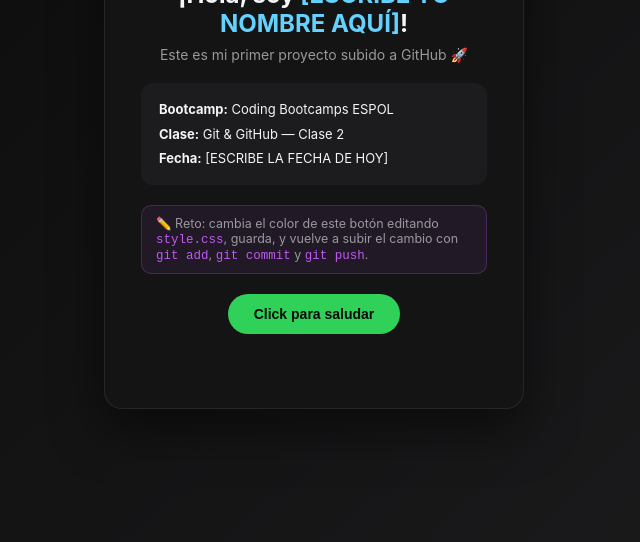
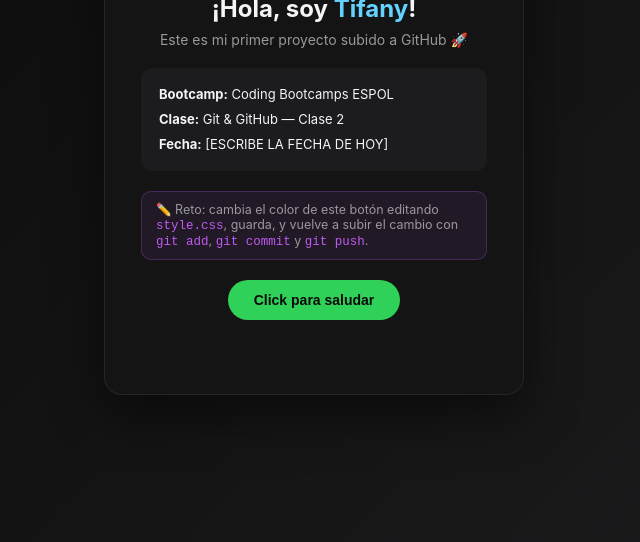
Before and after one commit to Tifany-BTS/Mi-primer-proyecto, a plain HTML site: page mi-primer-proyecto/index.html in a window 1280 px wide. Shown: the part 258-800 px from the top of the page, without its empty margins (326-966 px from the left). Drawn offline with Linux system fonts and the light colour scheme.

```diff
--- a/mi-primer-proyecto/index.html
+++ b/mi-primer-proyecto/index.html
@@ -10,7 +10,7 @@
 
   <main class="card">
     <div class="avatar">👋</div>
-    <h1>¡Hola, soy <span id="nombre">[ESCRIBE TU NOMBRE AQUÍ]</span>!</h1>
+    <h1>¡Hola, soy <span id="nombre">Tifany</span>!</h1>
     <p class="subtitulo">Este es mi primer proyecto subido a GitHub 🚀</p>
 
     <ul class="datos">
```
Also changed, not shown: 1 other file.
